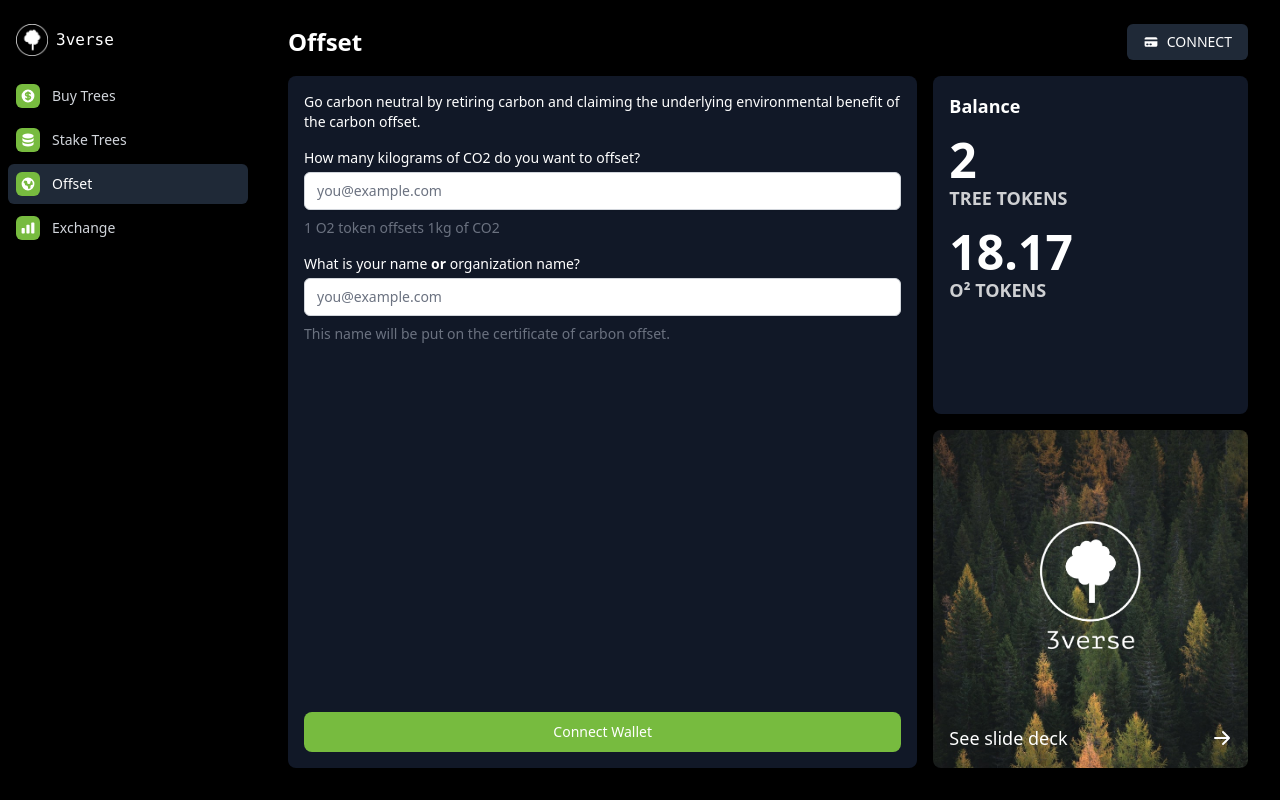
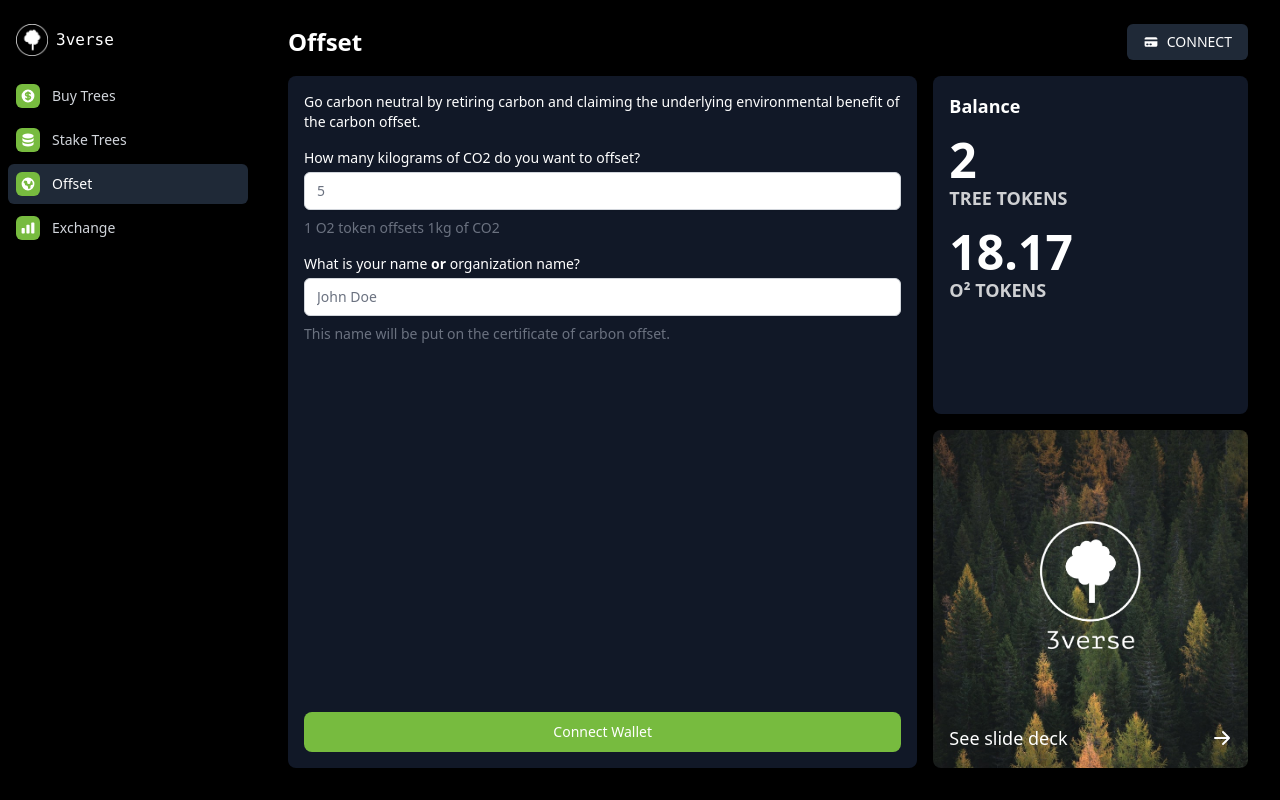
Before and after one commit to itschrislow/3verse, a Next.js app: page / in a window 1280 px wide. Both pictures are taken after a click on the button "Offset". Built offline with nearby package versions, Linux system fonts and the light colour scheme.

Commit message:
show share to instagram text after offset

```diff
--- a/components/Offset.tsx
+++ b/components/Offset.tsx
@@ -1,9 +1,13 @@
+import { useState } from "react";
+
 interface OffsetProps {
   isWalletConnected: boolean;
   handleConnectWallet: () => void;
 }
 
 const Offset = ({ isWalletConnected, handleConnectWallet }: OffsetProps) => {
+  const [hasOffset, setHasOffset] = useState(false);
+
   return (
     <div className="flex h-full flex-col">
       <p className="mb-4 text-sm">
@@ -14,28 +18,28 @@
       <div className="flex grow flex-col gap-4">
         <div>
           <label
-            htmlFor="email"
+            htmlFor="co2-offset"
             className="block text-sm font-medium text-white"
           >
             How many kilograms of CO2 do you want to offset?
           </label>
           <div className="mt-1">
             <input
-              type="email"
-              name="email"
-              id="email"
+              type="number"
+              name="co2-offset"
+              id="co2-offset"
               className="block w-full rounded-md border-gray-300 shadow-sm focus:border-indigo-500 focus:ring-indigo-500 sm:text-sm"
-              placeholder="you@example.com"
-              aria-describedby="email-description"
+              placeholder="5"
+              aria-describedby="co2-offset"
             />
           </div>
-          <p className="mt-2 text-sm text-gray-500" id="email-description">
+          <p className="mt-2 text-sm text-gray-500" id="co2-offset">
             1 O2 token offsets 1kg of CO2
           </p>
         </div>
         <div>
           <label
-            htmlFor="email"
+            htmlFor="name"
             className="block text-sm font-medium text-white"
           >
             What is your name <span className="font-bold">or</span> organization
@@ -43,25 +47,31 @@
           </label>
           <div className="mt-1">
             <input
-              type="email"
-              name="email"
-              id="email"
+              type="text"
+              name="name"
+              id="name"
               className="block w-full rounded-md border-gray-300 shadow-sm focus:border-indigo-500 focus:ring-indigo-500 sm:text-sm"
-              placeholder="you@example.com"
-              aria-describedby="email-description"
+              placeholder="John Doe"
+              aria-describedby="name"
             />
           </div>
-          <p className="mt-2 text-sm text-gray-500" id="email-description">
+          <p className="mt-2 text-sm text-gray-500" id="name">
             This name will be put on the certificate of carbon offset.
           </p>
         </div>
       </div>
       {/* BUTTON */}
       <button
-        onClick={() => (isWalletConnected ? null : handleConnectWallet())}
+        onClick={() =>
+          isWalletConnected ? setHasOffset(true) : handleConnectWallet()
+        }
         className="mt-2 w-full self-end rounded-lg bg-primary px-4 py-2.5 text-sm font-medium leading-5 text-white"
       >
-        {!isWalletConnected ? "Connect Wallet" : "Offset"}
+        {!isWalletConnected
+          ? "Connect Wallet"
+          : hasOffset
+          ? "Share to instagram"
+          : "Offset"}
       </button>
     </div>
   );
```
